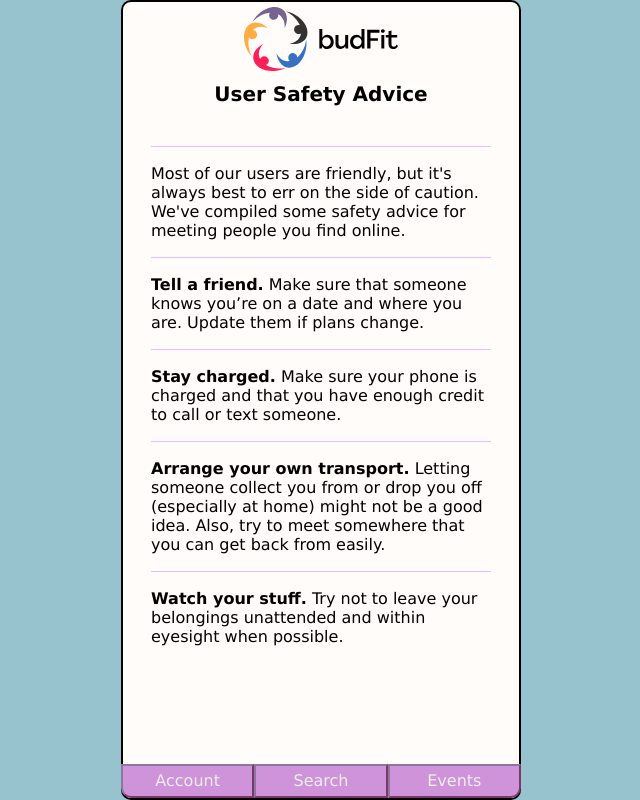
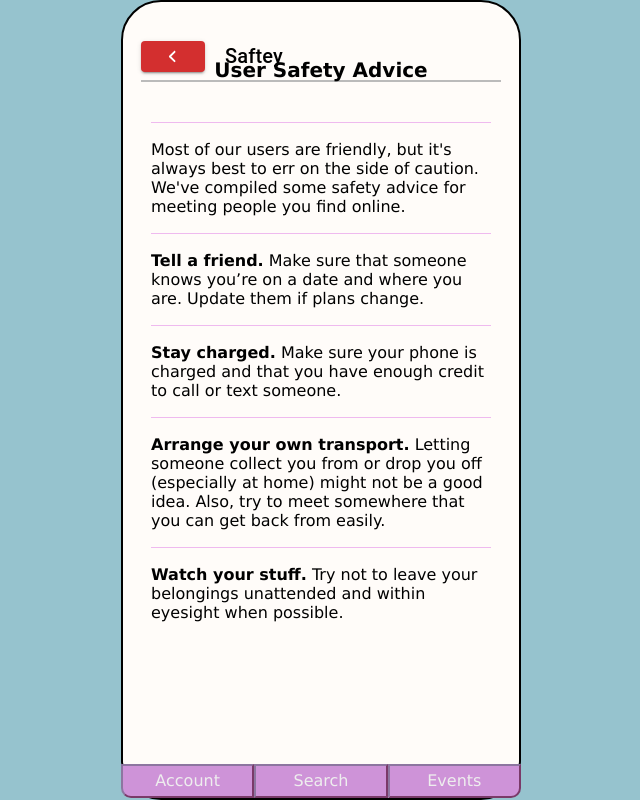
Before and after one commit to SamHardiment/budFit----Client, a React app: page /Safety in a window 1280 px wide. Shown: the whole page, without its empty margins (319-959 px from the left). Built offline with nearby package versions, Linux system fonts and the light colour scheme.

Commit message:
little edits to layout

```diff
--- a/src/App.css
+++ b/src/App.css
@@ -1,11 +1,11 @@
 #app {
   max-width: 400px;
-  max-height: 800px;
+  max-height: 830px;
   height: 100vh;
   width: 100vw;
   border: 2px solid #000;
   background-color: #fffcf9;
-  border-radius: 10px;
+  border-radius: 40px;
   display: grid;
   justify-content: center;
   justify-items: center;
--- a/src/pages/Account/style.css
+++ b/src/pages/Account/style.css
@@ -1,4 +1,5 @@
 .account-top {
+  margin-top: 10px;
   width: 100%;
   display: flex;
   justify-content: flex-start;
--- a/src/pages/Landing/index.css
+++ b/src/pages/Landing/index.css
@@ -1,6 +1,6 @@
 .bg-container {
   max-width: 400px;
-  max-height: 800px;
+  max-height: 830px;
   height: 100vh;
   width: 100vw;
   display: flex;
@@ -8,11 +8,11 @@
   row-gap: 300px;
   align-items: center;
   flex-direction: column;
-  border-radius: 5px;
+  border-radius: 20px;
 }
 .overlay {
   max-width: 400px;
-  max-height: 800px;
+  max-height: 830px;
   height: 100vh;
   width: 100vw;
   background-image: linear-gradient(
@@ -26,7 +26,7 @@
   row-gap: 300px;
   align-items: center;
   flex-direction: column;
-  border-radius: 5px;
+  border-radius: 20px;
 }
 
 .btn-container {
--- a/src/pages/Register/index.css
+++ b/src/pages/Register/index.css
@@ -7,7 +7,7 @@
   align-items: center;
   flex-direction: column;
   justify-content: flex-start;
-  margin: 0 auto;
+  margin: 20px auto;
   padding: 0 20px;
 }
 
--- a/src/pages/Search/index.css
+++ b/src/pages/Search/index.css
@@ -68,7 +68,7 @@ h2 {
 
 .searchButtonContainer {
   position: absolute;
-  bottom: 5vh;
+  bottom: 4.6vh;
   max-width: 398px;
   margin-bottom: 7px;
   width: 98vw;
@@ -100,7 +100,7 @@ h2 {
 }
 
 #topBarLogo {
-  margin-top: 5px;
+  margin-top: 20px;
   height: 8vh;
 }
 
@@ -121,6 +121,6 @@ h2 {
 
   #topBarLogo {
     height: 64px;
-    margin-top: 8px;
+    margin-top: 20px;
   }
 }
--- a/src/pages/UserEvents/index.css
+++ b/src/pages/UserEvents/index.css
@@ -1,6 +1,6 @@
 #chatsPageContainer {
   position: absolute;
-  top: 10vh;
+  top: 7vh;
   /* left: 5vw; */
   width: 90vw;
   max-width: 360px;
@@ -10,6 +10,7 @@
 
 #chatsContainer {
   margin-top: 10px;
+
   height: 80%;
   overflow-y: scroll;
 }
@@ -58,12 +59,12 @@
 
 #chatsPageContainer > button:first-of-type {
   position: absolute;
-  bottom: 25px;
+  bottom: -20px;
   right: 25px;
 }
 #chatsPageContainer > button:nth-of-type(2) {
   position: absolute;
-  bottom: 25px;
+  bottom: -20px;
   left: 25px;
 }
 
--- a/src/pages/UserSafety/index.js
+++ b/src/pages/UserSafety/index.js
@@ -1,11 +1,15 @@
 import React from "react";
 
-import { TopBar } from "../../components";
+import { BackButton } from "../../components";
+import { Typography } from "@mui/material";
 
 function UserSafety() {
   return (
-    <>
-      <TopBar />
+    <div className="reg-container">
+      <div className="account-top">
+        <BackButton />
+        <Typography variant="h6">Saftey</Typography>
+      </div>
       <div id="chatsPageContainer">
         <h4>User Safety Advice</h4>
         <div id="safety-container">
@@ -39,7 +43,7 @@ function UserSafety() {
           </p>
         </div>
       </div>
-    </>
+    </div>
   );
 }
 
```
Also changed, not shown: src/components/TopBar/index.js (+5 -5 lines), src/pages/AccountSetup/index.js (+12 -17 lines).
